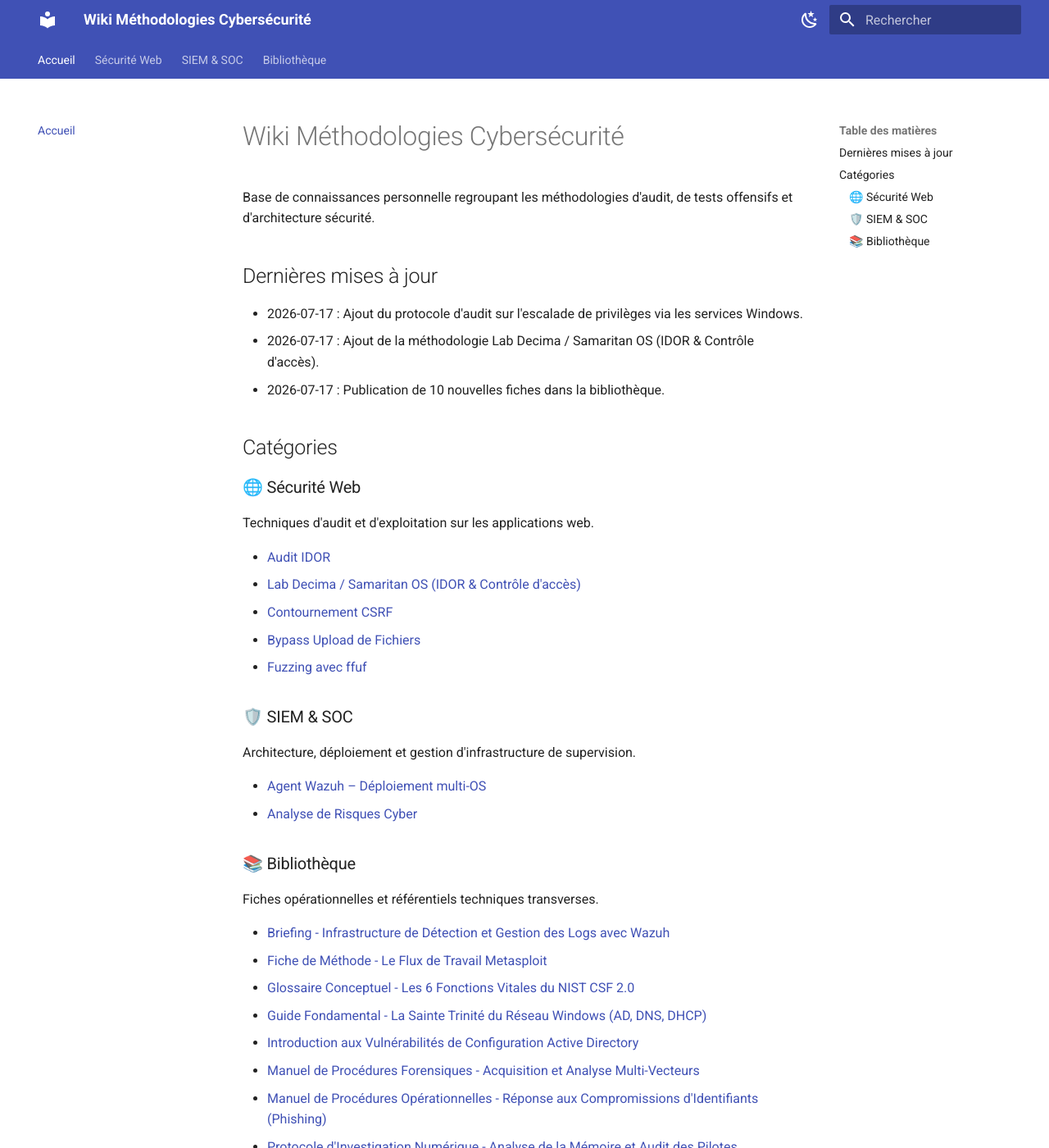
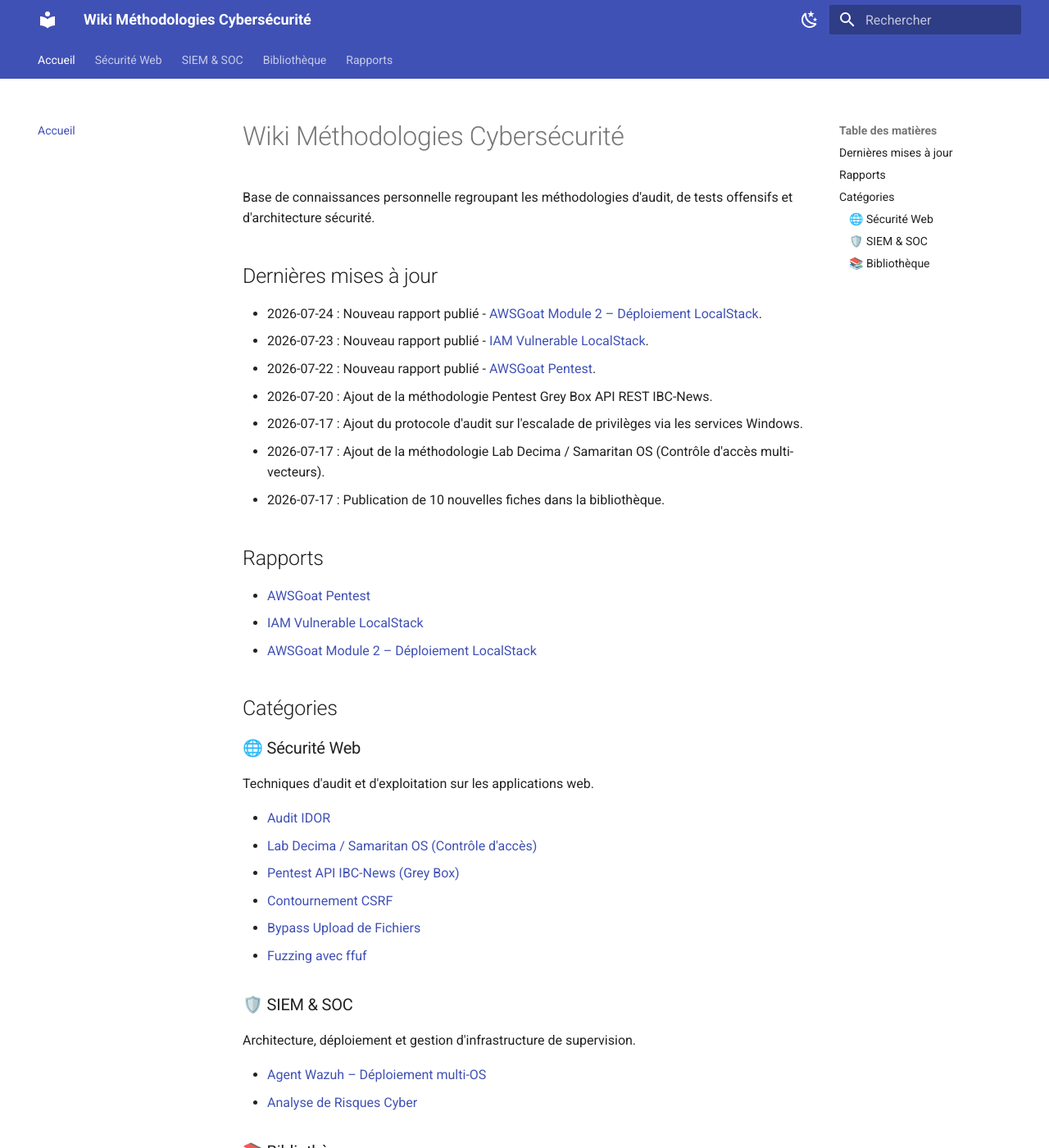
Before and after one commit to old-dov/methodologies-cybersec, an MkDocs documentation site: the page built from docs/index.md, in a window 1280 px wide and 1400 px high. Shown: the whole window at 82% size. Built offline with MkDocs 1.6.1 and Material for MkDocs 9.7.7, drawn with Linux system fonts in a browser that asks for light colours.

Commit message:
Ajout rapport AWSGoat Module 2 deploiement LocalStack

```diff
--- a/docs/index.md
+++ b/docs/index.md
@@ -4,9 +4,19 @@ Base de connaissances personnelle regroupant les méthodologies d'audit, de test
 
 ## Dernières mises à jour
 
+- 2026-07-24 : Nouveau rapport publié - [AWSGoat Module 2 – Déploiement LocalStack](rapport-awsgoat-module2-deploiement-localstack.md).
+- 2026-07-23 : Nouveau rapport publié - [IAM Vulnerable LocalStack](rapport-iam-vulnerable-localstack.md).
+- 2026-07-22 : Nouveau rapport publié - [AWSGoat Pentest](rapport-awsgoat-pentest.md).
+- 2026-07-20 : Ajout de la méthodologie Pentest Grey Box API REST IBC-News.
 - 2026-07-17 : Ajout du protocole d'audit sur l'escalade de privilèges via les services Windows.
-- 2026-07-17 : Ajout de la méthodologie Lab Decima / Samaritan OS (IDOR & Contrôle d'accès).
+- 2026-07-17 : Ajout de la méthodologie Lab Decima / Samaritan OS (Contrôle d'accès multi-vecteurs).
 - 2026-07-17 : Publication de 10 nouvelles fiches dans la bibliothèque.
+
+## Rapports
+
+- [AWSGoat Pentest](rapport-awsgoat-pentest.md)
+- [IAM Vulnerable LocalStack](rapport-iam-vulnerable-localstack.md)
+- [AWSGoat Module 2 – Déploiement LocalStack](rapport-awsgoat-module2-deploiement-localstack.md)
 
 ## Catégories
 
@@ -14,7 +24,8 @@ Base de connaissances personnelle regroupant les méthodologies d'audit, de test
 Techniques d'audit et d'exploitation sur les applications web.
 
 - [Audit IDOR](web/idor.md)
-- [Lab Decima / Samaritan OS (IDOR & Contrôle d'accès)](web/decima-samaritan-idor.md)
+- [Lab Decima / Samaritan OS (Contrôle d'accès)](web/decima-samaritan-controle-acces.md)
+- [Pentest API IBC-News (Grey Box)](web/ibc-news-api.md)
 - [Contournement CSRF](web/csrf.md)
 - [Bypass Upload de Fichiers](web/upload-bypass.md)
 - [Fuzzing avec ffuf](web/ffuf.md)
--- a/mkdocs.yml
+++ b/mkdocs.yml
@@ -52,7 +52,8 @@ nav:
   - Accueil: index.md
   - Sécurité Web:
     - Audit IDOR: web/idor.md
-    - Lab Decima / Samaritan OS: web/decima-samaritan-idor.md
+    - Lab Decima / Samaritan OS (Contrôle d'accès): web/decima-samaritan-controle-acces.md
+    - Pentest API IBC-News (Grey Box): web/ibc-news-api.md
     - Contournement CSRF: web/csrf.md
     - Bypass Upload Fichiers: web/upload-bypass.md
     - Fuzzing avec ffuf: web/ffuf.md
@@ -71,3 +72,7 @@ nav:
     - Détection d'Intrusion et Processus Critiques: bibliotheque/investigation-intrusion-processus-critiques.md
     - Escalade de Privilèges via les Services Windows: bibliotheque/escalade-privileges-services-windows.md
     - Architecture et Automatisation GPO: bibliotheque/gpo-architecture-automatisation.md
+  - Rapports:
+    - AWSGoat Pentest: rapport-awsgoat-pentest.md
+    - IAM Vulnerable LocalStack: rapport-iam-vulnerable-localstack.md
+    - AWSGoat Module 2 – Déploiement LocalStack: rapport-awsgoat-module2-deploiement-localstack.md
```
Also changed, not shown: docs/rapport-awsgoat-module2-deploiement-localstack.md (added, +188 -0 lines).
